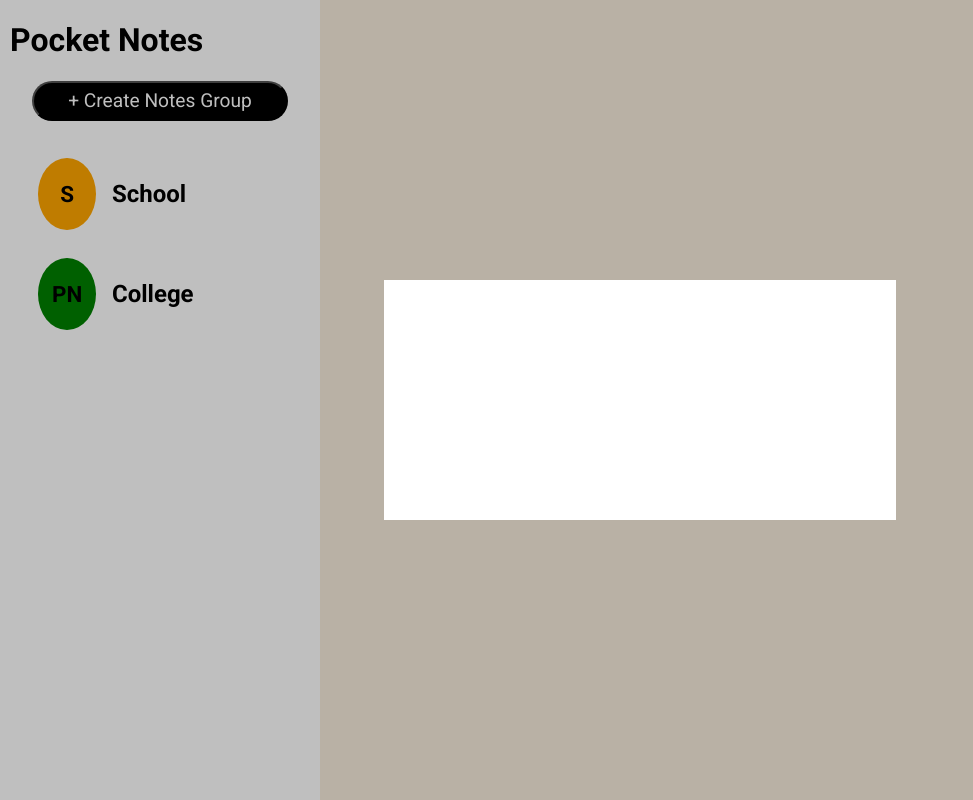
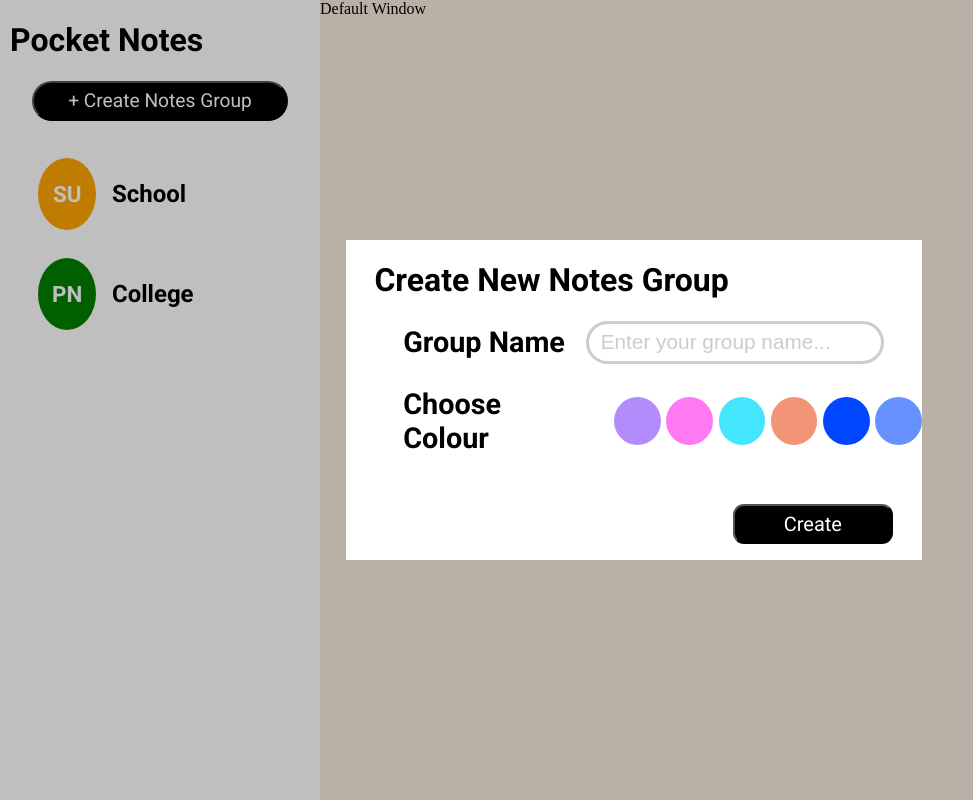
Before and after one commit to sumit7894/Note-Taking-App, a React (Create React App) app: page / in a window 1280 px wide. Both pictures are taken after a click on the button "+ Create Notes Group". Shown: the whole page, without its empty margins (0-973 px from the left). Built offline with nearby package versions, Linux system fonts and the light colour scheme.

Commit message:
added title bar & buidling note window

```diff
--- /dev/null
+++ b/src/Components/NotesWindow/DefaultWindow.jsx
@@ -0,0 +1,11 @@
+import React from 'react'
+
+const DefaultWindow = () => {
+  return (
+    <div style={{backgroundColor:"#F7ECDC",width:"75%" }}>
+        Default Window
+    </div>
+  )
+}
+
+export default DefaultWindow
--- a/src/Components/NotesWindow/NotesWindow.jsx
+++ b/src/Components/NotesWindow/NotesWindow.jsx
@@ -1,11 +1,21 @@
 import React from 'react'
-
-const NotesWindow = ({setDisplayPopup}) => {
+import Styles from "./noteswindow.module.css"
+import ButtonImage from "../../Utils/assests/text-area-button.svg"
+const NotesWindow = ({selected,setDisplayPopup,list}) => {
   return (
-    <div style={{backgroundColor:"#F7ECDC",width:"75%" }}
-    onClick={()=>setDisplayPopup(false)}
-    >
-
+    <div className={Styles.window}>
+        <div className={Styles.titlebar}>
+          <div className={Styles.icon} style={{backgroundColor: list[selected].color}}>
+          {list[selected].abbreviation}
+          </div>
+          <div className={Styles.groupName}>
+            {list[selected].title}
+          </div>
+        </div>
+      <div className={Styles.textareaContainer}>
+        <textarea placeholder='Enter your text here...........'/>
+        <img src={ButtonImage} alt='enter' className={Styles.clickButton}/>
+      </div>
     </div>
   )
 }
--- /dev/null
+++ b/src/Components/NotesWindow/noteswindow.module.css
@@ -0,0 +1,59 @@
+.window{
+    background-color: #F7ECDC;
+    width: 75%;
+    height: 96vh;
+    border-bottom-left-radius: 14px;
+}
+.titlebar{
+    width: 100%;
+    background-color: #E8E8E8;
+    height: 12%;
+    display: flex;
+    align-items: center;
+    font-family: "Roboto";
+    font-weight: 600;
+}
+.icon{
+    display: flex;
+    height: 4rem;
+    width: 4rem;
+    border-radius: 50%;
+    margin-left: 10px;
+    align-items: center;
+    justify-content: center;
+    font-size: 1.8rem;
+    color: white;
+}
+.groupName{
+    margin-left: 2%;
+    font-size: 2rem;
+}
+.textareaContainer{
+    background-color: #E8E8E8;
+    height: 30%;
+    position: fixed;
+    bottom: 4%;
+    width: 75%;
+    border-bottom-left-radius: 14px;
+    display: flex;
+    align-items: center;
+    justify-content: center;
+}
+textarea{
+    height: 65%;
+    width: 90%;
+    border-radius: 9px;
+    color: #CCCCCC;
+    font-family: "Roboto";
+    padding: 15px;
+    font-size: 1.5rem;
+    border: none;
+}
+.clickButton{
+    position: absolute;
+    right: 5%;
+    bottom: 16%;
+}
+.clickButton:hover{
+    cursor: pointer;
+}
--- a/src/Components/Popup/Popup.jsx
+++ b/src/Components/Popup/Popup.jsx
@@ -1,10 +1,45 @@
 import React from 'react'
 import Styles from "./popup.module.css";
-const Popup = () => {
-
+import { COLOR_CHOICES } from '../../Utils/constants';
+import { useState } from 'react';
+const Popup = ({list,setList,setDisplayPopup}) => {
+    const [selected,setSelected] = useState(-1);
+    const [groupName,setGroupName] = useState("");
+    const handleClick = ()=>{
+      const lastNoteId = list[list.length - 1];
+      const groupAbreviation = groupName.split(' ').map(word => word[0].toUpperCase()).join('');
+      const newGroup = {
+        id: lastNoteId + 1,
+        title: groupName,
+        color: COLOR_CHOICES[selected].color,
+        abbreviation: groupAbreviation,
+        notes: []
+      };
+      setList((prevGroups)=>[...prevGroups,newGroup]);
+      setGroupName("");
+      setDisplayPopup(false);
+    }
   return (
     <div className={Styles.popup}>
-
+      <div className={Styles.heading}><h1>Create New Notes Group</h1></div>
+      <div className={Styles.name}>
+        <div className={Styles.subHeading}>Group Name</div>
+        <input type='text' placeholder='Enter your group name...'
+        value={groupName} onChange={(e)=>setGroupName(e.target.value)}
+        />
+      </div>
+      <div className={Styles.choices}>
+        <div className={Styles.subHeading}>Choose Colour</div>
+        {COLOR_CHOICES.map((item,idx)=>
+        <div className={Styles.colorDiv}
+        style={{backgroundColor:item.color,
+        border: selected === idx ? "4px solid black":"4px solid"+item.color}}
+        key={idx} onClick={()=>setSelected(idx)}/>
+        )}
+      </div>
+      <button className={Styles.createBtn} onClick={handleClick}>
+        Create
+      </button>
     </div>
   )
 }
--- a/src/Components/Popup/popup.module.css
+++ b/src/Components/Popup/popup.module.css
@@ -1,9 +1,63 @@
 .popup{
-    height: 30%;
-    width: 40%;
+    height: 40%;
+    width: 45%;
     background-color: white;
     position: absolute;
-    top: 35%;
-    left: 30%;
+    top: 30%;
+    left: 27%;
     z-index: 10;
+    font-family: "Roboto";
 }
+.heading{
+    margin-left: 5%;
+}
+.subHeading{
+    font-weight: 600;
+    font-size: 1.8rem;
+    margin-right: 4%;
+}
+.name{
+    margin-left: 10%;
+    display: flex;
+    align-items: center;
+    margin-bottom: 4%;
+}
+input{
+    height: 0.8rem;
+    font-size: 1.3rem;
+    border-radius: 22px;
+    padding: 12px;
+    border: solid 3px #CCCCCC;
+}
+input::placeholder{
+    color:#CCCCCC;
+}
+.choices{
+    margin-left: 10%;
+    display: flex;
+    align-items: center;
+}
+.colorDiv{
+    height: 2.5rem;
+    width: 2.5rem;
+    border-radius: 50%;
+    margin-left: 1%;
+}
+.colorDiv:hover{
+    cursor: pointer;
+}
+.createBtn{
+    position: absolute;
+    right: 5%;
+    bottom: 5%;
+    width: 10rem;
+    height: 2.5rem;
+    background-color: black;
+    color: white;
+    font-family: "Roboto";
+    border-radius: 11px;
+    font-size: 1.25rem;
+}
+.createBtn:hover{
+    cursor: pointer;
+}
--- a/src/Components/Sidebar/notegroups.module.css
+++ b/src/Components/Sidebar/notegroups.module.css
@@ -23,4 +23,5 @@
     align-items: center;
     font-size: 1.4rem;
     font-weight: 600;
+    color: white;
 }
--- a/src/Pages/Homepage.jsx
+++ b/src/Pages/Homepage.jsx
@@ -3,6 +3,7 @@ import Sidebar from '../Components/Sidebar/Sidebar';
 import NotesWindow from '../Components/NotesWindow/NotesWindow';
 import Popup from '../Components/Popup/Popup';
 import Overlay from '../Components/Overlay/Overlay';
+import DefaultWindow from '../Components/NotesWindow/DefaultWindow';
 
 const Homepage = () => {
   const [displayPopup,setDisplayPopup] = useState(false);
@@ -12,15 +13,29 @@ const Homepage = () => {
       id:"1",
       title:"School",
       color:"orange",
-      abbreviation:"S",
-      notes:[]
+      abbreviation:"SU  ",
+      notes:[
+        {
+          id:1,
+          content:"Hello this is sumit",
+          date:28/10/2023,
+          time:"10:23 PM",
+        }
+      ]
     },
     {
       id:"2",
       title:"College",
       color:"green",
       abbreviation:"PN",
-      notes:[]
+      notes:[
+        {
+          id:2,
+          content:"Hello this is Monster. I'm going to kill everyone",
+          date:12/12/2029,
+          time:"12:23 PM",
+        }
+      ]
     }
   ]);
   return (
@@ -29,10 +44,10 @@ const Homepage = () => {
      <Sidebar list={list} setList={setList} setDisplayPopup={setDisplayPopup}
      selected={selected} setSelected={setSelected}
      />
-     <NotesWindow setDisplayPopup={setDisplayPopup}/>
+    {selected > -1 ? <NotesWindow selected={selected} setDisplayPopup={setDisplayPopup}  list={list}/>: <DefaultWindow/>}
      </div>
      {displayPopup&&(<Overlay setDisplayPopup={setDisplayPopup}/>)}
-     {displayPopup&&(<Popup/>)}
+     {displayPopup&&(<Popup list={list} setList={setList} setDisplayPopup={setDisplayPopup}/>)}
     </div>
   )
 }
--- a/src/Utils/constants.jsx
+++ b/src/Utils/constants.jsx
@@ -0,0 +1,8 @@
+export const COLOR_CHOICES = [
+    {id:1,color:"#B38BFA"},
+    {id:2,color:"#FF79F2"},
+    {id:3,color:"#43E6FC"},
+    {id:4,color:"#F19576"},
+    {id:5,color:"#0047FF"},
+    {id:6,color:"#6691FF"}
+];
```
Also changed, not shown: src/Utils/assests/text-area-button.svg (added).
